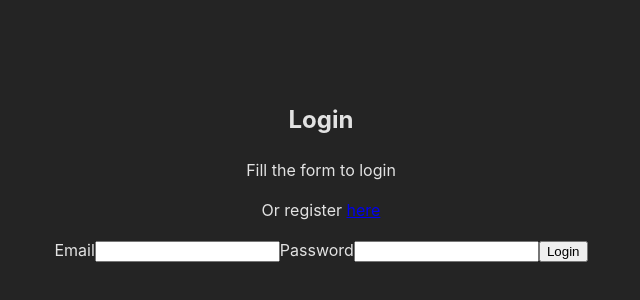
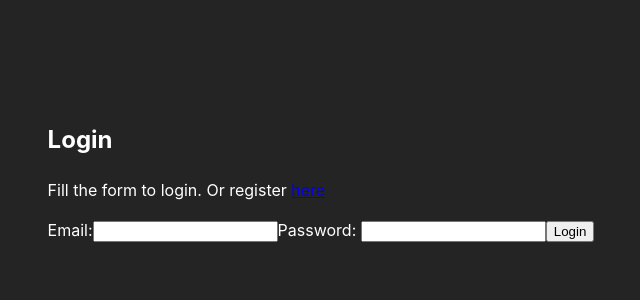
Before and after one commit to luizgustavojunqueira/React-Posts-Client, a React (Vite) app: page / in a window 1280 px wide. Shown: the part 228-528 px from the top of the page, without its empty margins (319-959 px from the left). Built offline with nearby package versions, Linux system fonts and the light colour scheme.

Commit message:
refactor: change folder structure

```diff
--- a/src/components/CreatePostModal.tsx
+++ b/src/components/CreatePostModal.tsx
@@ -40,14 +40,18 @@ function CreatePostModal(props: PostModalProps) {
 
   return (
     <section className={`modal ${props.showModal ? "show" : ""}`}>
-      <div className="modal-content">
-        <button className="close" onClick={() => props.setShowModal(false)}>
-          X
-        </button>
+      <div className="modal_content">
+        <header>
+          <h2>Add Post</h2>
+          <button
+            className="modal_close"
+            onClick={() => props.setShowModal(false)}
+          >
+            X
+          </button>
+        </header>
 
-        <h2>Add Post</h2>
-
-        <form onSubmit={createPost}>
+        <form onSubmit={createPost} className="modal_form">
           <label htmlFor="title">Title</label>
           <input
             type="text"
@@ -65,7 +69,9 @@ function CreatePostModal(props: PostModalProps) {
             onChange={(e) => setContent(e.target.value)}
           ></textarea>
 
-          <button type="submit">Add Post</button>
+          <button className="modal_button" type="submit">
+            Add Post
+          </button>
         </form>
       </div>
     </section>
--- a/src/components/PostItem.tsx
+++ b/src/components/PostItem.tsx
@@ -12,14 +12,14 @@ type PostItemProps = {
 
 function PostItem(props: PostItemProps) {
   return (
-    <article>
-      <header>
+    <article className="post_item">
+      <header className="post_item_header">
         <h2>{props.title}</h2>
         <p onClick={props.goToUserPage}>{props.author}</p>
         <p>{props.created_at}</p>
         {props.isAuthor && <button onClick={props.deletePost}>Delete</button>}
       </header>
-      <main>
+      <main className="post_item_main">
         <p>{props.content}</p>
       </main>
     </article>
--- a/src/components/UpdateUserModal.tsx
+++ b/src/components/UpdateUserModal.tsx
@@ -34,14 +34,19 @@ function UpdateUserModal(props: UpdateUserModalProps) {
   };
 
   return (
-    <section className="modal">
+    <section className={`modal ${props.showModal ? "show" : ""}`}>
       <section className="modal_content">
         <header>
           <h2>Update User</h2>
-          <button onClick={() => props.setShowModal(false)}>Close</button>
+          <button
+            className="modal_close"
+            onClick={() => props.setShowModal(false)}
+          >
+            Close
+          </button>
         </header>
         <main>
-          <form onSubmit={updateUser}>
+          <form onSubmit={updateUser} className="modal_form">
             <label htmlFor="first_name">First Name</label>
             <input
               type="text"
@@ -56,7 +61,9 @@ function UpdateUserModal(props: UpdateUserModalProps) {
               value={props.last_name}
               onChange={(e) => props.setLastName(e.target.value)}
             />
-            <button type="submit">Update</button>
+            <button className="modal_button" type="submit">
+              Update
+            </button>
           </form>
         </main>
       </section>
--- a/src/index.css
+++ b/src/index.css
@@ -13,17 +13,14 @@
   -moz-osx-font-smoothing: grayscale;
 }
 
-#root {
-  max-width: 1280px;
-  margin: 0 auto;
-  padding: 2rem;
-  text-align: center;
-}
-
 body {
   margin: 0;
+  padding: 0;
+  font-family: "Inter", sans-serif;
+  background-color: #242424;
+  color: #fff;
   display: flex;
-  place-items: center;
-  min-width: 100vw;
-  min-height: 100vh;
+  justify-content: center;
+  align-items: center;
+  height: 100vh;
 }
--- a/src/pages/Login.tsx
+++ b/src/pages/Login/Login.tsx
@@ -28,18 +28,17 @@ function Login() {
   };
 
   return (
-    <section>
-      <header>
+    <section className="login_page">
+      <header className="login_header">
         <h1>Login</h1>
       </header>
 
-      <main>
-        <p>Fill the form to login</p>
+      <main className="login_main">
         <p>
-          Or register <a href="/register">here</a>
+          Fill the form to login. Or register <a href="/register">here</a>
         </p>
         <form onSubmit={handleLogin}>
-          <label htmlFor="email">Email</label>
+          <label htmlFor="email">Email:</label>
           <input
             type="email"
             id="email"
@@ -48,7 +47,7 @@ function Login() {
             onChange={(e) => setEmail(e.target.value)}
           />
 
-          <label htmlFor="password">Password</label>
+          <label htmlFor="password">Password: </label>
           <input
             type="password"
             id="password"
@@ -57,7 +56,9 @@ function Login() {
             onChange={(e) => setPassword(e.target.value)}
           />
 
-          <button type="submit">Login</button>
+          <button className="login_button" type="submit">
+            Login
+          </button>
         </form>
       </main>
     </section>
--- a/src/pages/Posts.tsx
+++ b/src/pages/Posts/Posts.tsx
@@ -2,9 +2,9 @@ import { useEffect, useState } from "react";
 import axios from "axios";
 import Cookie from "js-cookie";
 import { useNavigate } from "react-router-dom";
-import CreatePostModal from "../components/CreatePostModal";
-import PostItem from "../components/PostItem";
-import { Post } from "../shared/types";
+import CreatePostModal from "../../components/CreatePostModal";
+import PostItem from "../../components/PostItem";
+import { Post } from "../../shared/types";
 
 function Posts() {
   const [posts, setPosts] = useState<Post[]>([]);
@@ -38,16 +38,16 @@ function Posts() {
   };
 
   return (
-    <section className="main_page">
-      <header className="main_header">
+    <section className="posts_page">
+      <header className="posts_header">
         <h1>Posts Client</h1>
       </header>
 
-      <nav className="main_nav">
+      <nav className="posts_nav">
         <button onClick={logout}>Logout</button>
       </nav>
 
-      <button onClick={() => setShowModal(true)} className="add_post">
+      <button onClick={() => setShowModal(true)} className="add_post_button">
         Add Post
       </button>
 
@@ -59,7 +59,7 @@ function Posts() {
         />
       )}
 
-      <main className="main_section">
+      <main className="posts_main">
         <ul>
           {posts.map((post: any) => (
             <li key={post.post_id}>
--- a/src/pages/Register.tsx
+++ b/src/pages/Register/Register.tsx
@@ -41,11 +41,11 @@ function Register() {
   };
 
   return (
-    <>
-      <header>
+    <section className="register_page">
+      <header className="register_header">
         <h1>Register</h1>
       </header>
-      <main>
+      <main className="register_main">
         <p>Fill the form to register</p>
         <p>
           Or login <a href="/">here</a>
@@ -96,10 +96,12 @@ function Register() {
             onChange={(e) => setConfirmPassword(e.target.value)}
           />
 
-          <button type="submit">Register</button>
+          <button className="register_button" type="submit">
+            Register
+          </button>
         </form>
       </main>
-    </>
+    </section>
   );
 }
 
--- a/src/pages/UserPage.tsx
+++ b/src/pages/UserPage/UserPage.tsx
@@ -2,11 +2,11 @@ import { useEffect, useState } from "react";
 import axios from "axios";
 import Cookie from "js-cookie";
 import { useNavigate, useParams } from "react-router-dom";
-import { Post } from "../shared/types";
-import CreatePostModal from "../components/CreatePostModal";
-import UpdateUserModal from "../components/UpdateUserModal";
+import { Post } from "../../shared/types";
+import CreatePostModal from "../../components/CreatePostModal";
+import UpdateUserModal from "../../components/UpdateUserModal";
 
-import PostItem from "../components/PostItem";
+import PostItem from "../../components/PostItem";
 
 type User = {
   first_name: string;
@@ -84,13 +84,13 @@ function UserPage() {
   };
 
   return (
-    <section>
-      <header>
+    <section className="user_page">
+      <header className="user_header">
         <h1>User Page</h1>
         <a onClick={() => navigate("/posts", { replace: true })}>Posts</a>
       </header>
 
-      <main>
+      <main className="user_main">
         <p>
           {user.first_name} {user.last_name}
         </p>
@@ -104,7 +104,7 @@ function UserPage() {
         )}
         <button onClick={() => setShowPostModal(true)}>Add Post</button>
 
-        {showPostModal && (
+        {loggedInUser.email === user.email && showPostModal && (
           <CreatePostModal
             showModal={showPostModal}
             setShowModal={setShowPostModal}
@@ -112,7 +112,7 @@ function UserPage() {
           />
         )}
 
-        {showUpdateUserModal && (
+        {loggedInUser.email === user.email && showUpdateUserModal && (
           <UpdateUserModal
             first_name={user.first_name}
             setFirstName={setFirstName}
```
Also changed, not shown: src/main.tsx (+4 -4 lines), src/pages/Posts/posts.css (added), src/pages/Register/register.css (added), src/pages/UserPage/userpage.css (added).
